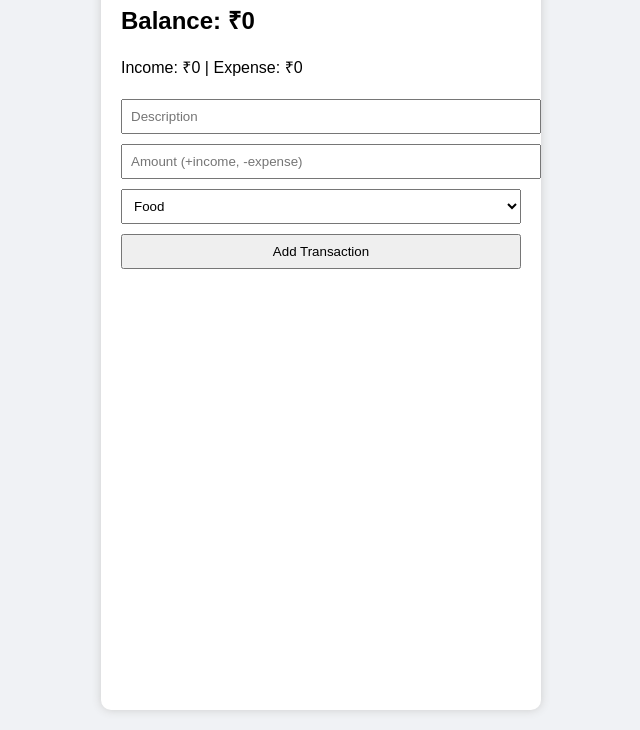
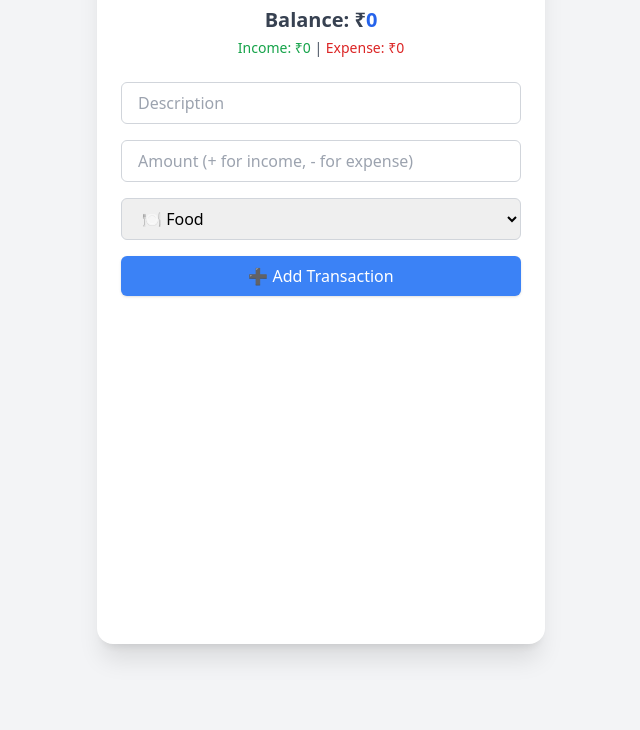
Before and after one commit to Harshit-TheCoder/ExpenseTracker, a plain HTML site: page index.html in a window 1280 px wide. Shown: the part 117-847 px from the top of the page, without its empty margins (319-959 px from the left). After the commit the page ends 800 px from the top, so only its background shows below. Drawn offline with nearby package versions, Linux system fonts and the light colour scheme.

Commit message:
beautify

```diff
--- a/index.html
+++ b/index.html
@@ -1,36 +1,87 @@
 <!DOCTYPE html>
 <html lang="en">
 <head>
-    <meta charset="UTF-8">
-    <meta name="viewport" content="width=device-width, initial-scale=1.0">
+  <meta charset="UTF-8" />
+  <meta name="viewport" content="width=device-width, initial-scale=1.0"/>
   <title>Expense Tracker</title>
-    <link rel="stylesheet" href="index.css" />
+  <script src="https://cdn.tailwindcss.com"></script>
+  <script>
+    tailwind.config = {
+      theme: {
+        extend: {
+          keyframes: {
+            fadeInUp: {
+              '0%': { opacity: 0, transform: 'translateY(10px)' },
+              '100%': { opacity: 1, transform: 'translateY(0)' },
+            }
+          },
+          animation: {
+            fadeInUp: 'fadeInUp 0.5s ease-out both'
+          }
+        }
+      }
+    }
+  </script>
 </head>
-<body>
-    <div class="container">
-        <h1>Expense Tracker</h1>
-        <div class="balance">
-            <h2>Balance: ₹<span id="balance">0</span></h2>
-            <p>Income: ₹<span id="income">0</span> | Expense: ₹<span id="expense">0</span></p>
+
+<body class="bg-gray-100 min-h-screen flex items-center justify-center px-4">
+  <div class="container bg-white w-full max-w-md p-6 rounded-2xl shadow-xl animate-fadeInUp transition-all duration-300">
+    <h1 class="text-3xl font-bold text-center text-gray-800 mb-6">💸 Expense Tracker</h1>
+
+    <div class="balance mb-6 text-center space-y-1">
+      <h2 class="text-xl font-semibold text-gray-700">
+        Balance: ₹<span id="balance" class="text-blue-600 font-bold">0</span>
+      </h2>
+      <p class="text-sm text-gray-600">
+        <span class="text-green-600 font-medium">Income: ₹<span id="income">0</span></span>
+        |
+        <span class="text-red-600 font-medium">Expense: ₹<span id="expense">0</span></span>
+      </p>
     </div>
 
-        <form id="transactionForm">
-            <input type="text" id="description" placeholder="Description" required>
-            <input type="text" id="amount" placeholder="Amount (+income, -expense)" required>
-            <select name="" id="category">
-                <option value="Food">Food</option>
-                <option value="Travel">Travel</option>
-                <option value="Salary">Salary</option>
-                <option value="Shopping">Shopping</option>
-                <option value="Other">Other</option>
+    <form id="transactionForm" class="space-y-4 mb-6">
+      <input
+        type="text"
+        id="description"
+        placeholder="Description"
+        required
+        class="w-full px-4 py-2 border border-gray-300 rounded-md focus:outline-none focus:ring-2 focus:ring-blue-400 transition"
+      />
+      <input
+        type="number"
+        id="amount"
+        placeholder="Amount (+ for income, - for expense)"
+        required
+        class="w-full px-4 py-2 border border-gray-300 rounded-md focus:outline-none focus:ring-2 focus:ring-blue-400 transition"
+      />
+      <select
+        id="category"
+        class="w-full px-4 py-2 border border-gray-300 rounded-md focus:outline-none focus:ring-2 focus:ring-blue-400 transition"
+      >
+        <option value="Food">🍽 Food</option>
+        <option value="Travel">✈️ Travel</option>
+        <option value="Salary">💼 Salary</option>
+        <option value="Shopping">🛍 Shopping</option>
+        <option value="Other">🔧 Other</option>
       </select>
-            <button type="submit">Add Transaction</button>
+      <button
+        type="submit"
+        class="w-full bg-blue-500 hover:bg-blue-600 text-white font-medium py-2 rounded-md transition-all duration-300 shadow hover:shadow-md"
+      >
+        ➕ Add Transaction
+      </button>
     </form>
 
-        <ul id="transactionList"></ul>
+    <ul id="transactionList" class="space-y-2 mb-6 text-sm text-gray-800 font-medium"></ul>
 
-        <canvas id="chart" width="300" height="300"></canvas>
+    <canvas
+      id="chart"
+      width="300"
+      height="300"
+      class="mx-auto mt-4 transition-opacity duration-500 opacity-90 hover:opacity-100"
+    ></canvas>
   </div>
+
   <script src="https://cdn.jsdelivr.net/npm/chart.js"></script>
   <script src="index.js"></script>
 </body>
--- a/index.js
+++ b/index.js
@@ -35,10 +35,14 @@ function renderTransactions() {
     list.innerHTML = '';
     transactions.forEach((t) => {
         const li = document.createElement('li');
-        li.className = t.amount >= 0 ? 'income' : 'expense';
+        li.className =
+            'flex justify-between items-center px-4 py-2 rounded-md ' +
+                (t.amount >= 0
+                    ? 'bg-green-100 text-green-800'
+                    : 'bg-red-100 text-red-800');
         li.innerHTML = `
-      ${t.description} (${t.category}): ₹${t.amount}
-      <button onclick="removeTransaction(${t.id})">❌</button>
+      <span>${t.description} (${t.category}): ₹${t.amount}</span>
+      <button onclick="removeTransaction(${t.id})" class="ml-4 text-xl hover:text-black">❌</button>
     `;
         list.appendChild(li);
     });
```
Also changed, not shown: 1 other file. Lines whose indentation alone changed are shown as unchanged.
